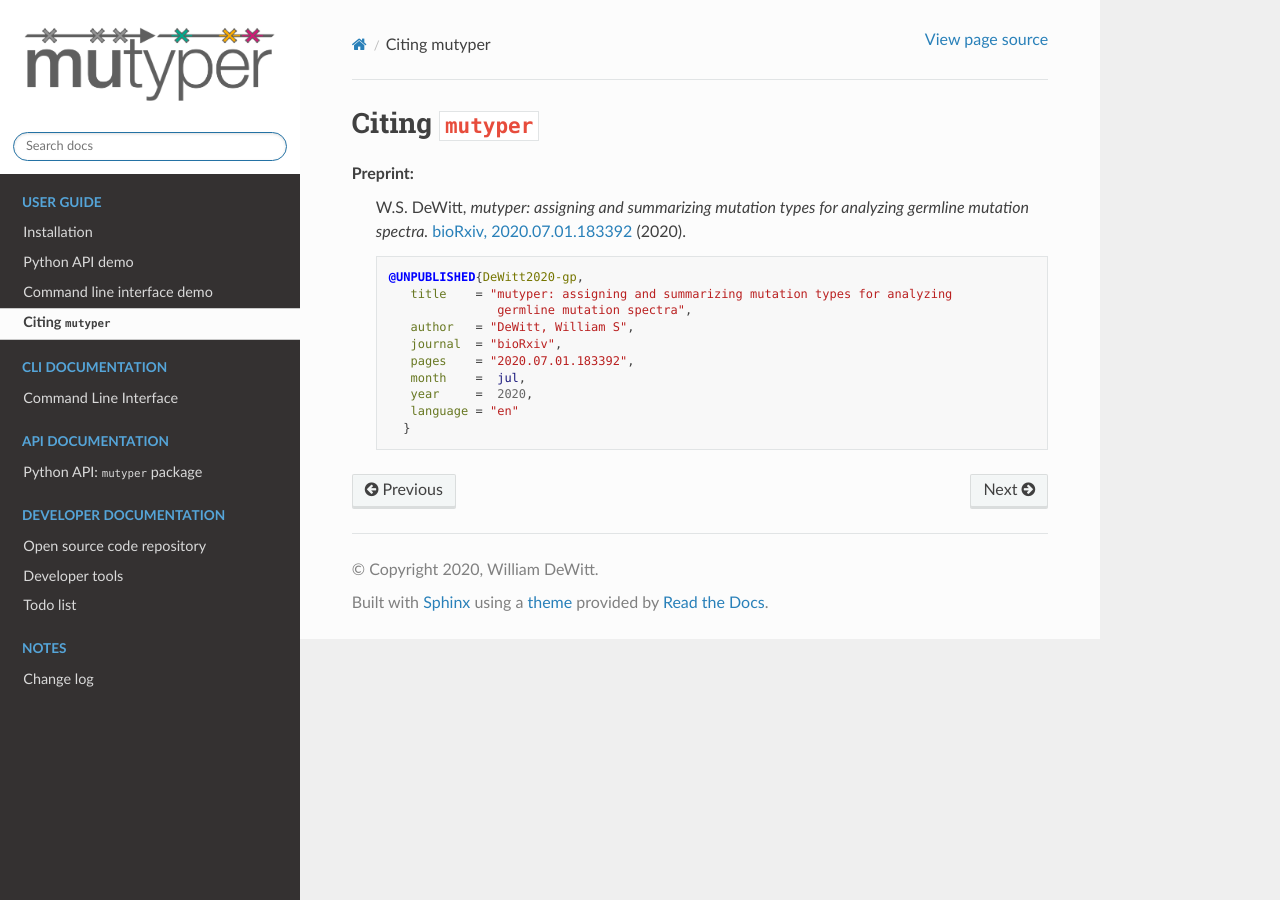
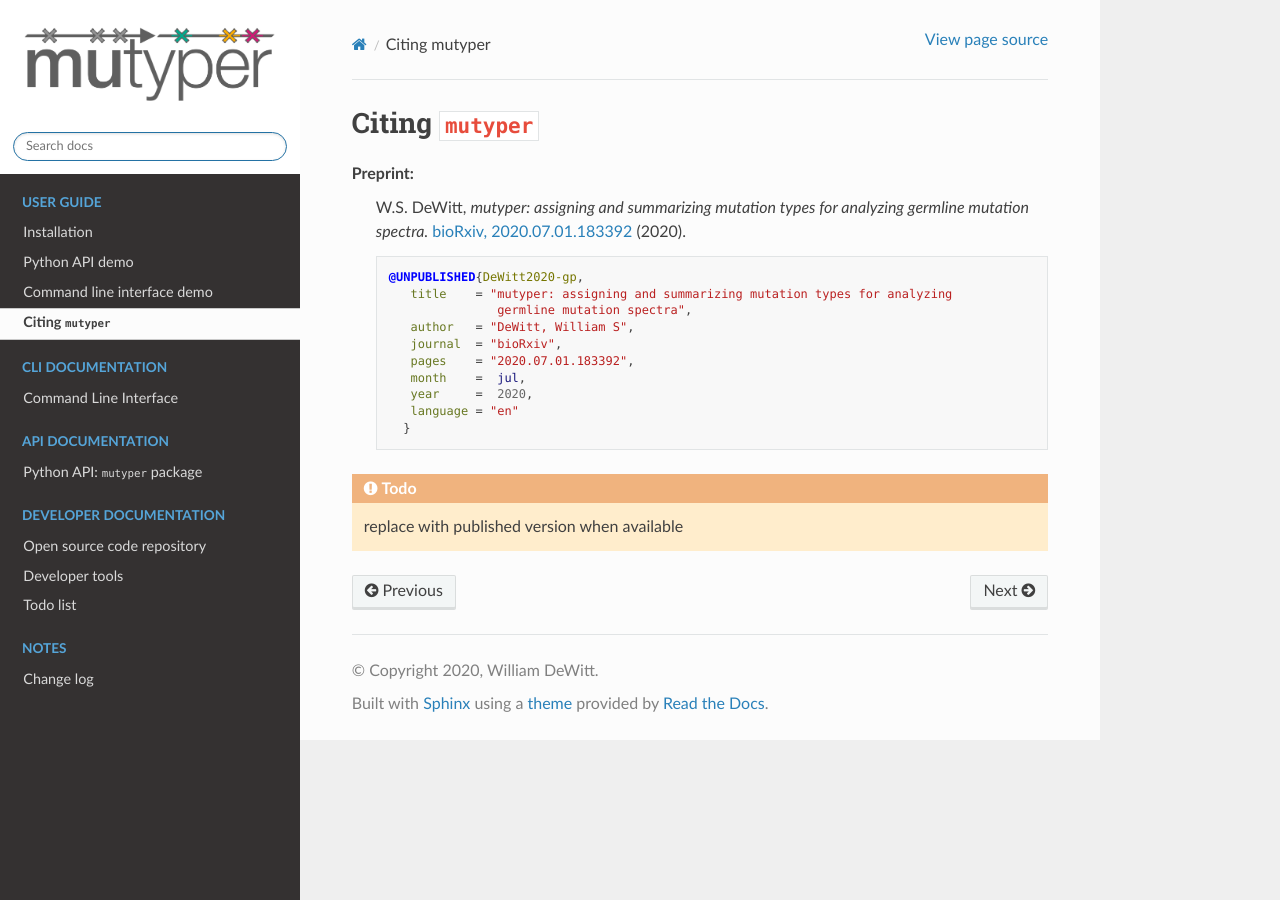
Before and after one commit to harrispopgen/mutyper, a Sphinx documentation site: the page built from docs/cite.rst, in a window 1280 px wide. Built offline with Sphinx 7.4.7 and the Read the Docs theme 2.0.0, drawn with Linux system fonts in a browser that asks for light colours; pages that are not in the unit, such as notebooks, are missing from menus.

Commit message:
reminder to update citation

```diff
--- a/docs/cite.rst
+++ b/docs/cite.rst
@@ -16,3 +16,6 @@ Citing ``mutyper``
      year     =  2020,
      language = "en"
     }
+
+.. todo::
+  replace with published version when available
```
